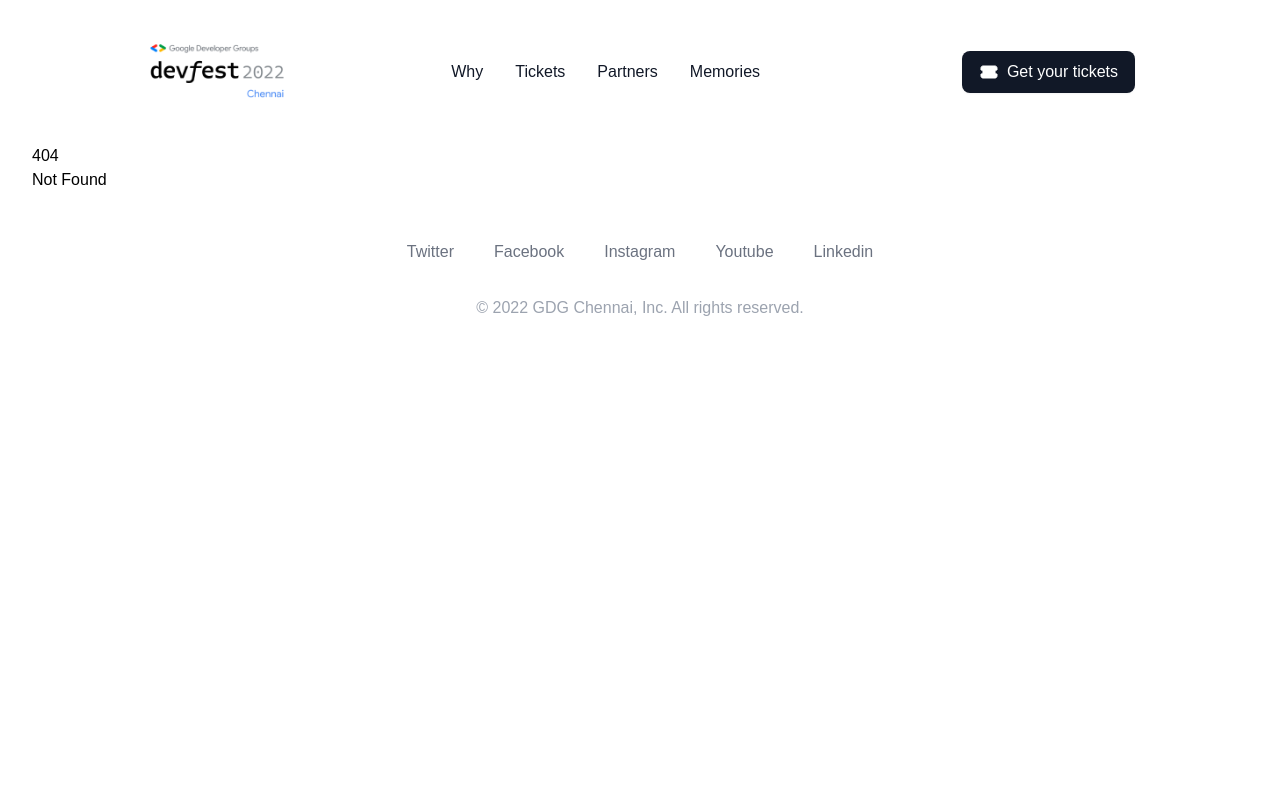
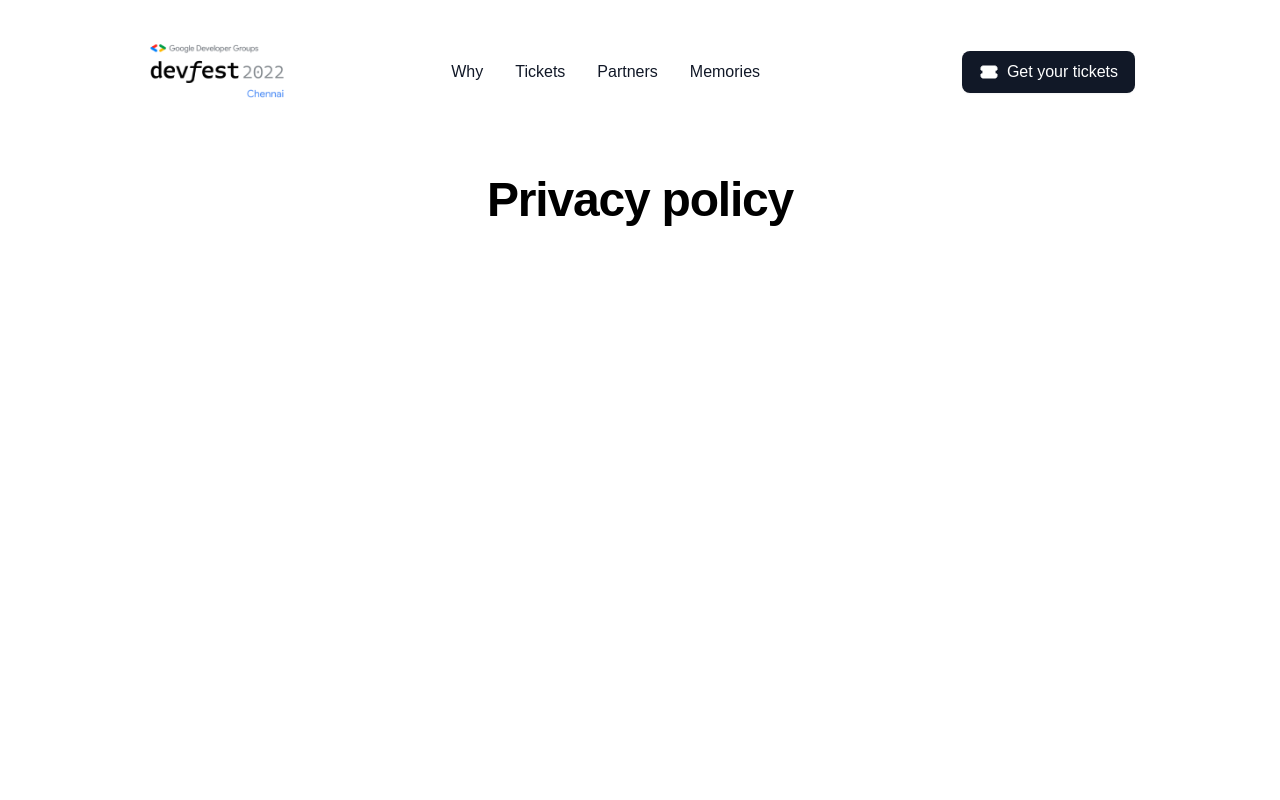
Before and after one commit to gdgchennai/DevFest22, a SvelteKit app: page /privacy in a window 1280 px wide. Before the commit this address had no page. Shown: the top 800 px of the page. Built offline with nearby package versions, Linux system fonts and the light colour scheme.

Commit message:
refactor(Refactor code): :recycle: add privacy policy page & fix a11y issues

```diff
--- a/src/lib/section/newsletter/Newsletter.svelte
+++ b/src/lib/section/newsletter/Newsletter.svelte
@@ -15,7 +15,7 @@
         <div class="relative">
           <div class="sm:text-center">
             <h2
-              class="text-3xl sm:text-4xl lg:text-5xl font-bold tracking-tight text-white sm:text-4xl"
+              class="text-3xl lg:text-5xl font-bold tracking-tight text-white sm:text-4xl"
             >
               Get notified when we&rsquo;re launching.
             </h2>
@@ -58,7 +58,7 @@
 
               <p class="mt-3 text-sm text-start md:text-center text-indigo-100">
                 We care about the protection of your data. Read our{' '}
-                <a href="#" class="font-medium text-white underline">
+                <a href="/privacy" class="font-medium text-white underline">
                   Privacy Policy.
                 </a>
               </p>
--- a/src/routes/+page.svelte
+++ b/src/routes/+page.svelte
@@ -11,15 +11,9 @@
 <svelte:head>
   <title>GDG Chennai - Devfest 2022</title>
   <meta name="description" content="GDG Chennai - Devfest 2022" />
-  <link
-    rel="stylesheet"
-    href="https://s.pageclip.co/v1/pageclip.css"
-    media="screen"
-  />
   <style>
-    @import url("https://fonts.googleapis.com/css?family=Google+Sans:400,500&display=swap");
+    @import url('https://fonts.googleapis.com/css?family=Google+Sans:400,500&display=swap');
   </style>
-  <script src="https://s.pageclip.co/v1/pageclip.js" charset="utf-8"></script>
 </svelte:head>
 
 <div
--- /dev/null
+++ b/src/routes/privacy/+page.svelte
@@ -0,0 +1,14 @@
+<svelte:head>
+  <title>GDG Chennai - Privacy</title>
+  <meta name="description" content="GDG Chennai - Privacy policy" />
+</svelte:head>
+
+<div
+  class="flex flex-col items-center justify-start space-y-16 md:space-y-44 p-8  min-h-screen overflow-hidden"
+>
+  <h2
+    class="w-full text-3xl sm:text-4xl lg:text-5xl font-bold text-start md:text-center lg:text-center tracking-tight"
+  >
+    Privacy policy
+  </h2>
+</div>
```
